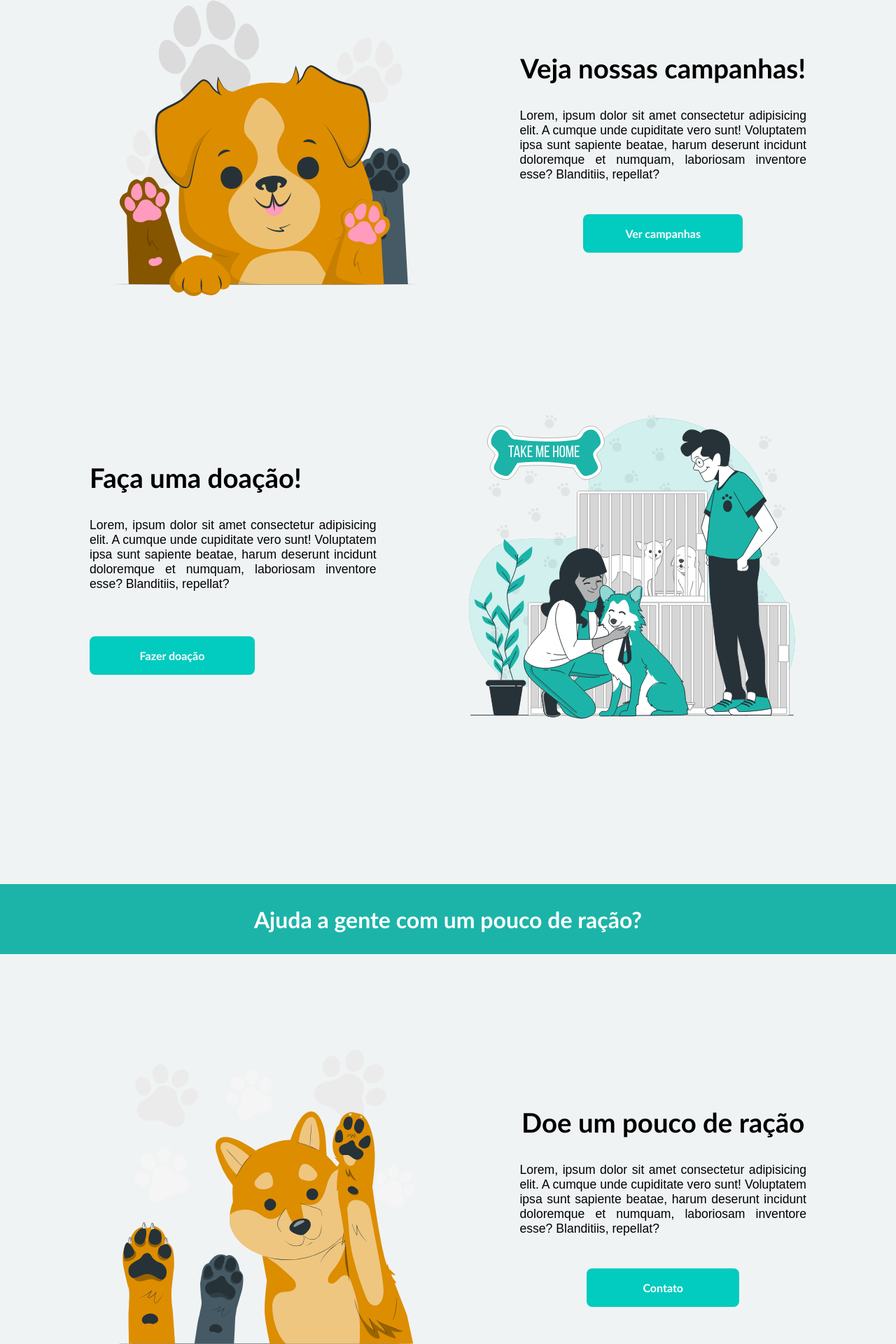
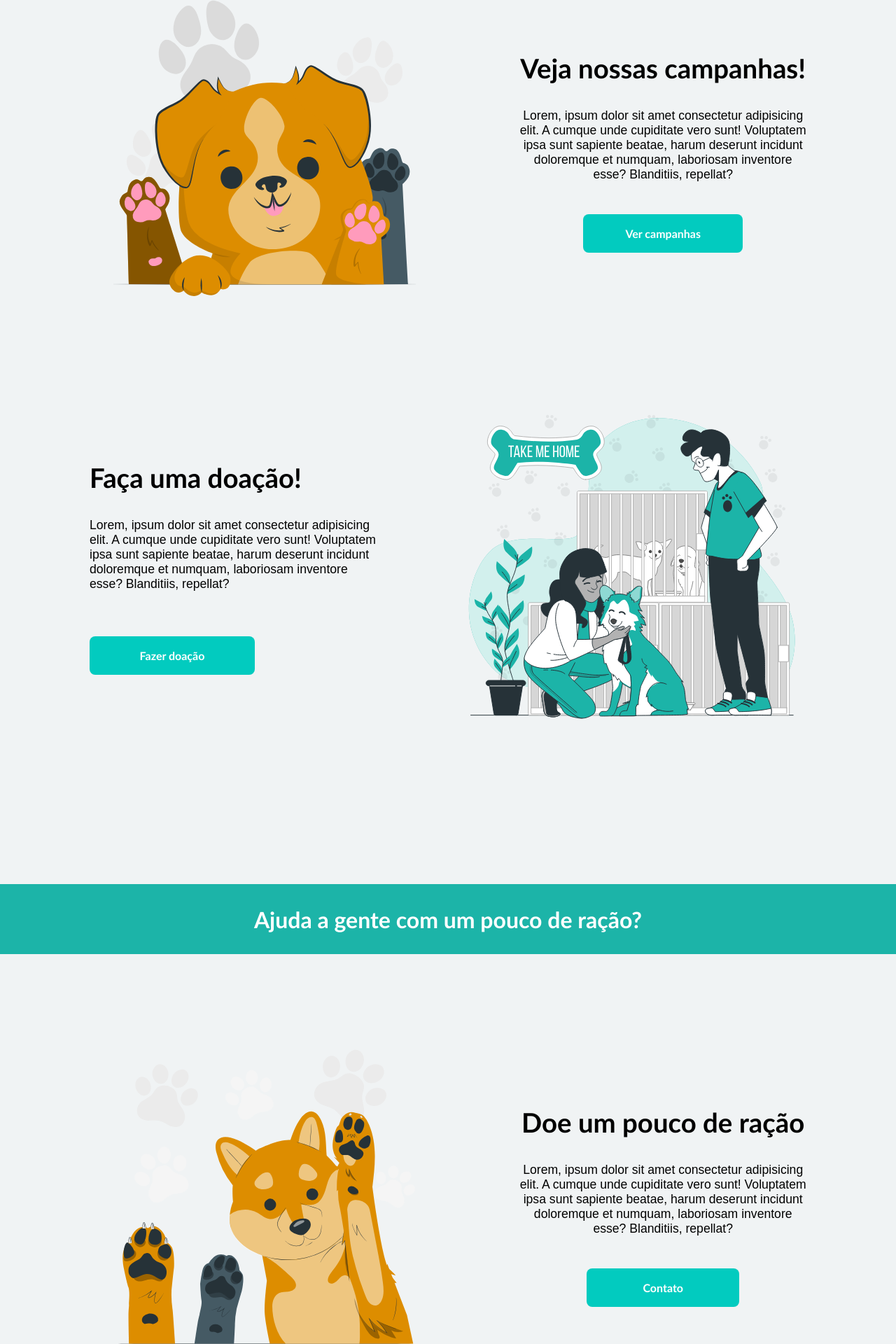
Before and after one commit to Julio-Norberto/Valentes-de-sirinhaem, a React (Vite) app: page / in a window 1280 px wide. Shown: the part 1712-3632 px from the top of the page at 70% size. Built offline with nearby package versions, Linux system fonts and the light colour scheme.

Commit message:
style: add property title align in P

```diff
--- a/src/components/SectionHomeCard/index.tsx
+++ b/src/components/SectionHomeCard/index.tsx
@@ -35,7 +35,7 @@ export const SectionHomeCard:React.FunctionComponent<ISectionHomeCard> = (props:
 
           <div>
             <h2 style={h2Style}> {props.title} </h2>
-            <p> {props.description} </p>
+            <p style={h2Style}> {props.description} </p>
           </div>
 
           <Button paddingLeft={props.left} paddingRight={props.right} destination={props.destiny} title={props.buttonTitle} display={props.display} width={props.width} align={props.align} />
--- a/src/pages/Home/index.tsx
+++ b/src/pages/Home/index.tsx
@@ -56,6 +56,7 @@ export const Home: React.FunctionComponent = () => {
             destiny='/campaign'
             right='60px'
             left='60px'
+            titleAlign='center'
           />
 
           <SectionHomeCard
@@ -80,6 +81,7 @@ export const Home: React.FunctionComponent = () => {
               destiny='/contact'
               left='80px'
               right='80px'
+              titleAlign='center'
             />
           </div>
 
```
